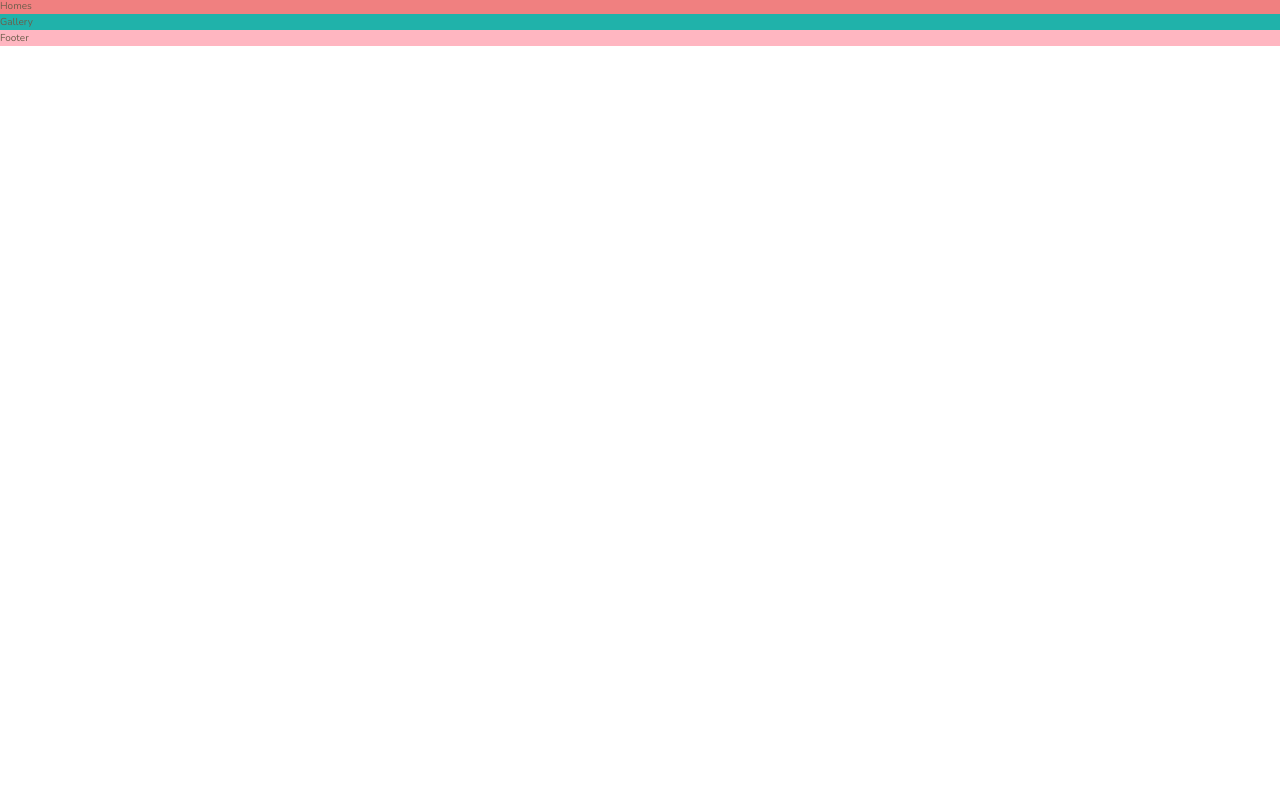
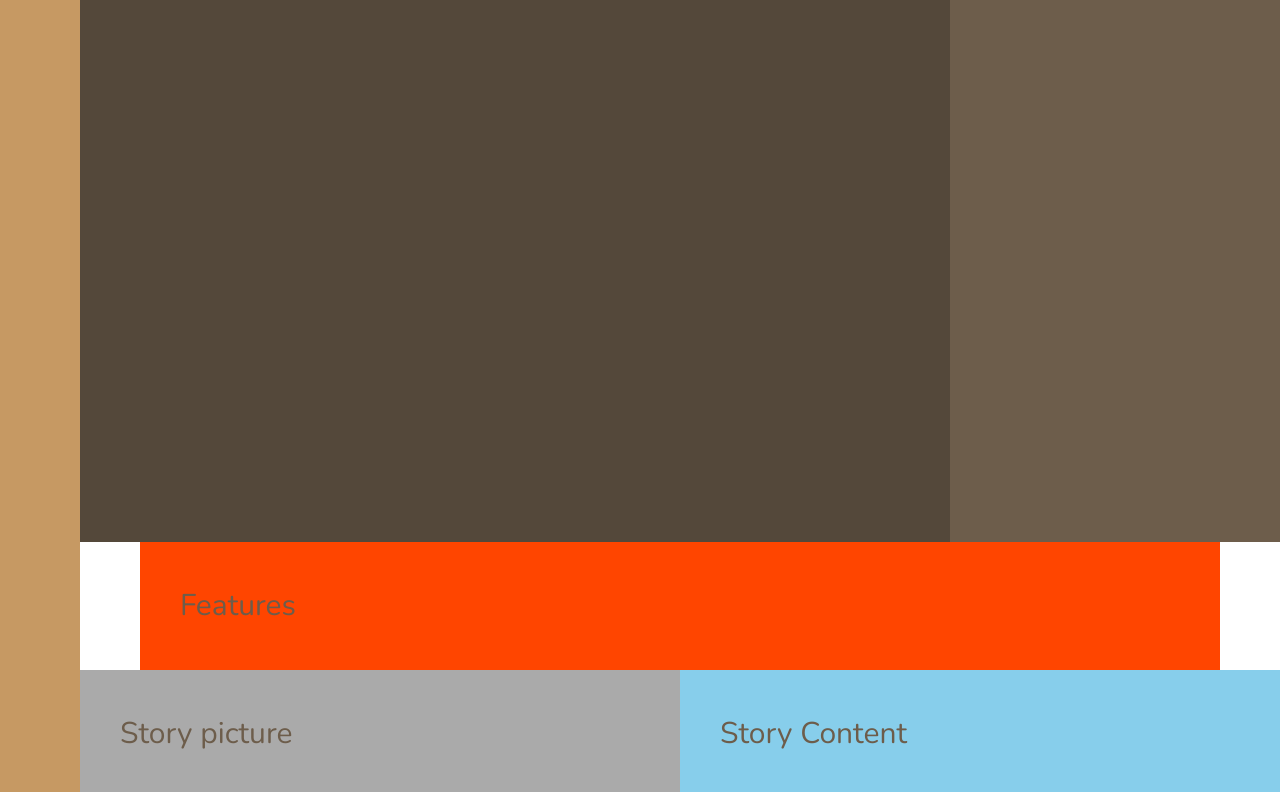
Before and after one commit to wudtichaikarun/practice-css-grid, a website: page index.html in a window 1280 px wide. Shown: the part 98-890 px from the top of the page. Before the commit the page ends 800 px from the top, so only its background shows below. Drawn offline with nearby package versions, Linux system fonts and the light colour scheme.

Commit message:
setup main grid layout

```diff
--- a/sass/_base.scss
+++ b/sass/_base.scss
@@ -33,3 +33,19 @@ body {
   font-weight: 300;
   line-height: 1.6;
 }
+
+.container {
+  display: grid;
+  grid-template-rows: 80vh min-content 40vw repeat(3, min-content);
+  grid-template-columns: [sidebar-start] 8rem
+                         [sidebar-end full-start] minmax(6rem, 1fr)
+                         [center-start] repeat(8, [col-start] minmax(min-content, 14rem) [col-end])
+                         [center-end] minmax(6rem, 1fr)
+                         [full-end]; // 1140/8= 142.5  use 140
+
+  & > * {
+    padding: 4rem;
+    font-size: 3rem;
+  }
+
+}
--- a/sass/_features.scss
+++ b/sass/_features.scss
@@ -1,3 +1,4 @@
 .features {
   background-color: orangered;
+  grid-column: center-start / center-end;
 }
--- a/sass/_footer.scss
+++ b/sass/_footer.scss
@@ -1,3 +1,4 @@
 .footer {
   background-color: lightpink;
+  grid-column: full-start / full-end;
 }
--- a/sass/_gallery.scss
+++ b/sass/_gallery.scss
@@ -1,3 +1,4 @@
 .gallery {
   background-color: lightseagreen;
+  grid-column: full-start / full-end;
 }
--- a/sass/_header.scss
+++ b/sass/_header.scss
@@ -1,3 +1,4 @@
 .header {
   background-color: $color-grey-dark-1;
+  grid-column: full-start / col-end 6;
 }
--- a/sass/_homes.scss
+++ b/sass/_homes.scss
@@ -1,3 +1,4 @@
 .homes {
   background-color: lightcoral;
+  grid-column: center-start / center-end;
 }
--- a/sass/_realtors.scss
+++ b/sass/_realtors.scss
@@ -1,3 +1,4 @@
 .realtors {
   background-color: $color-grey-dark-2;
+  grid-column: col-start 7 / full-end;
 }
--- a/sass/_sidebar.scss
+++ b/sass/_sidebar.scss
@@ -1,3 +1,5 @@
 .sidebar {
   background-color: $color-primary;
+  grid-column: sidebar-start / sidebar-end;
+  grid-row: 1 / -1;
 }
--- a/sass/_story.scss
+++ b/sass/_story.scss
@@ -1,9 +1,11 @@
 .story{
   &__pictures {
     background-color: #aaa;
+    grid-column: full-start / col-end 4;
   }
 
   &__contents {
     background-color: skyblue;
+    grid-column: col-start 5 / full-end;
   }
 }
```
Also changed, not shown: css/main.css.
